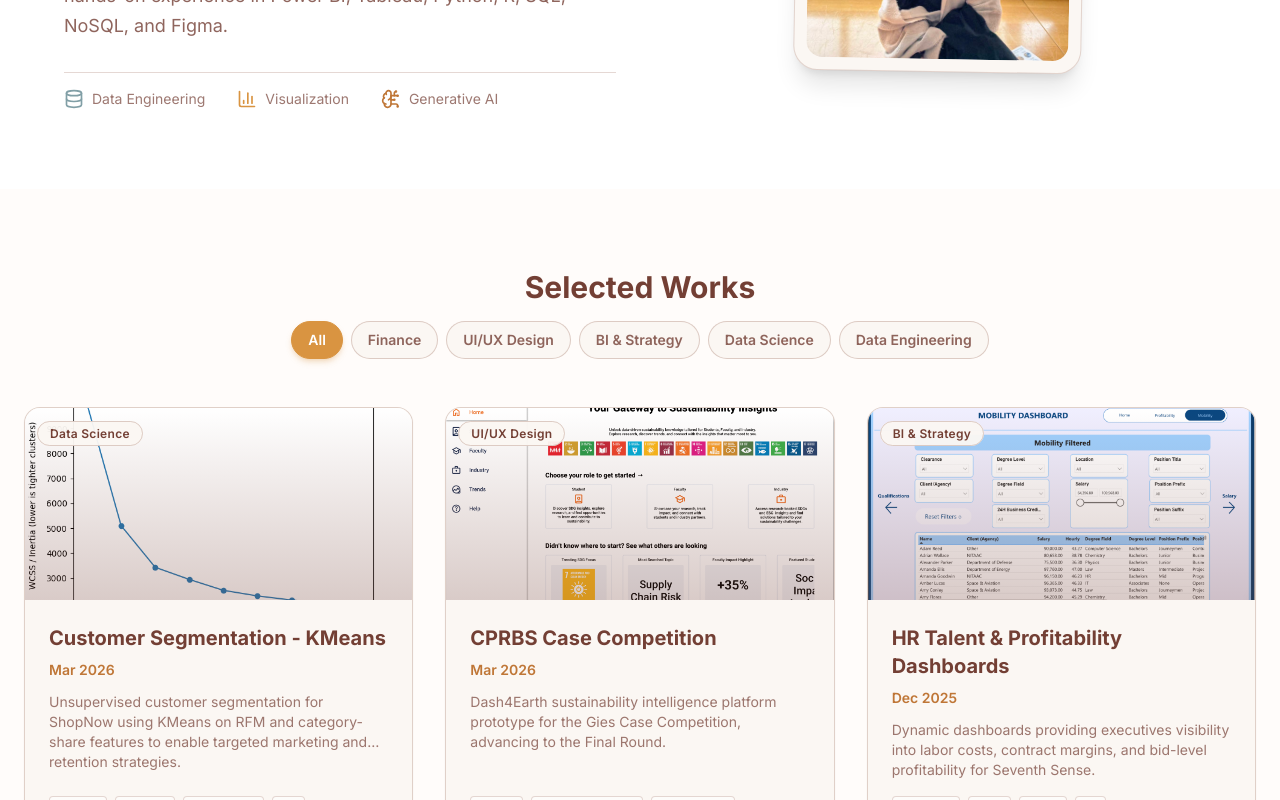
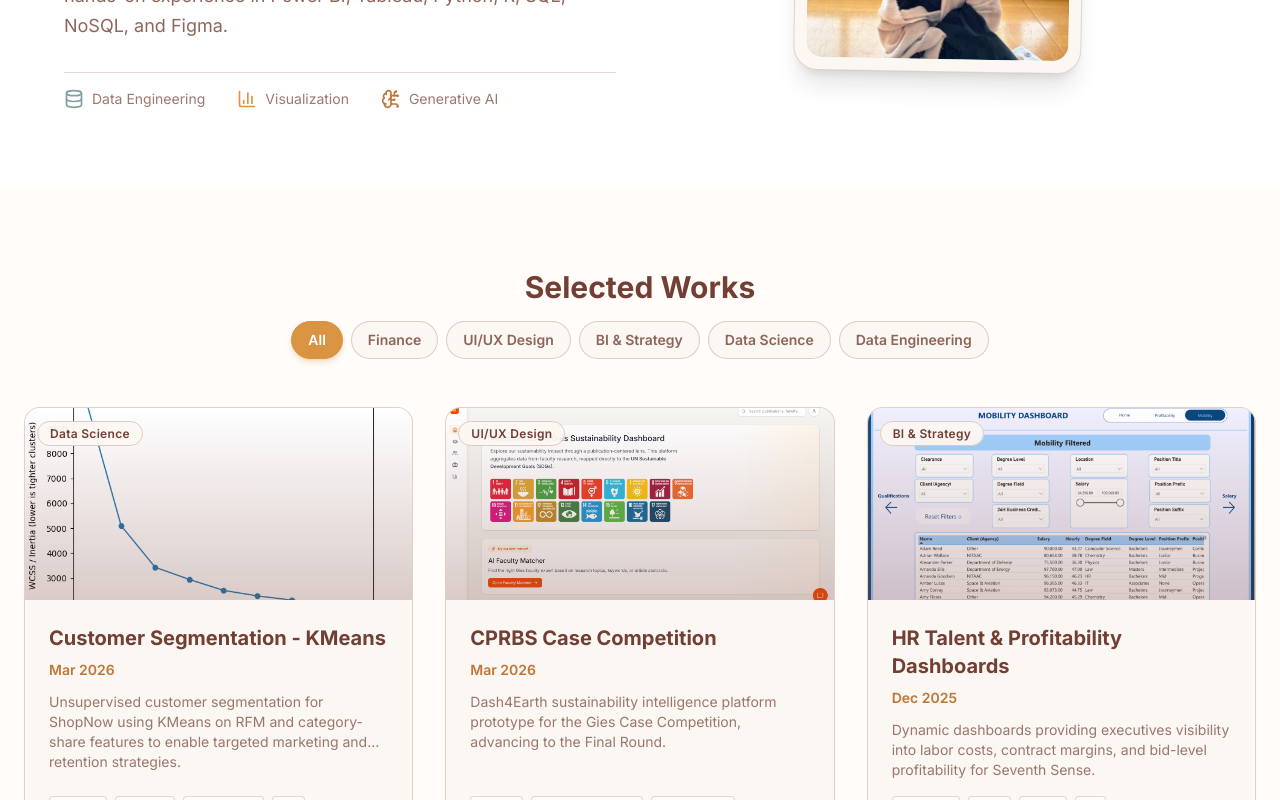
Before and after one commit to Eugenie1708/Eugenie1708.github.io, a React (Vite) app: page / in a window 1280 px wide. Shown: the part 447-1247 px from the top of the page. Built offline with nearby package versions, Linux system fonts and the light colour scheme.

Commit message:
Refactor code structure for improved readability and maintainability

```diff
--- a/src/data/portfolioData.ts
+++ b/src/data/portfolioData.ts
@@ -37,7 +37,7 @@ export const portfolioProjects: Project[] = [
     category: ProjectCategory.UI_UX,
     description: 'Dash4Earth sustainability intelligence platform prototype for the Gies Case Competition, advancing to the Final Round.',
     longDescription: 'Built an interactive sustainability intelligence system connecting SDG-aligned research topics, faculty expertise, publications, and industry insights. The prototype includes a Sustainability Intelligence Dashboard, Faculty Expertise Profiles, AI Faculty Matcher, and Research Explorer to make sustainability research more discoverable and actionable.',
-    imageUrl: '/images/Projects/sustainabilityDashboard.png',
+    imageUrl: '/images/Projects/CaseCompetition.png',
     technologies: ['Figma', 'Data Storytelling', 'Prototyping'],
     impact: 'Advanced to the Final Round in the Gies Case Competition.',
     resources: [
```
Also changed, not shown: public/images/Projects/CaseCompetition.png (added), public/images/Projects/sustainabilityDashboard.png (deleted).
